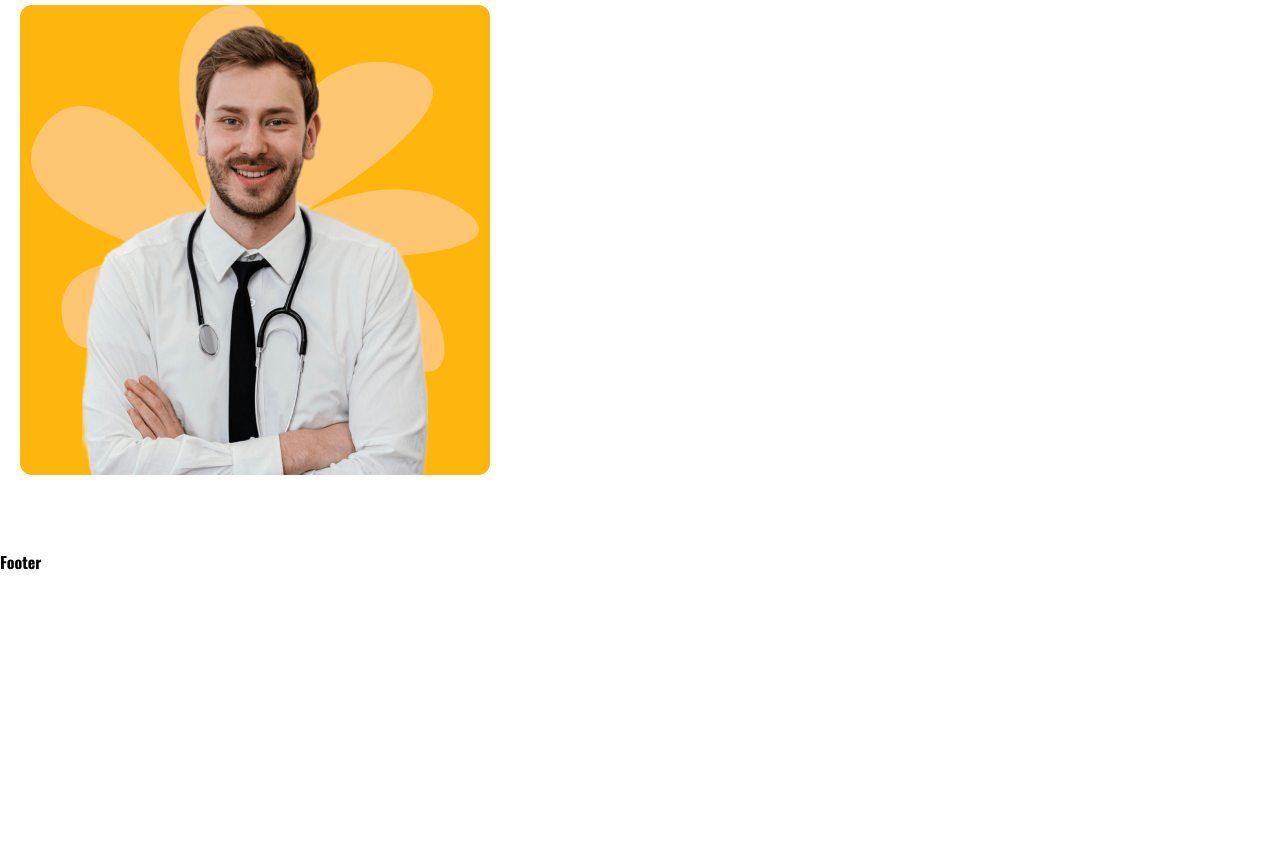
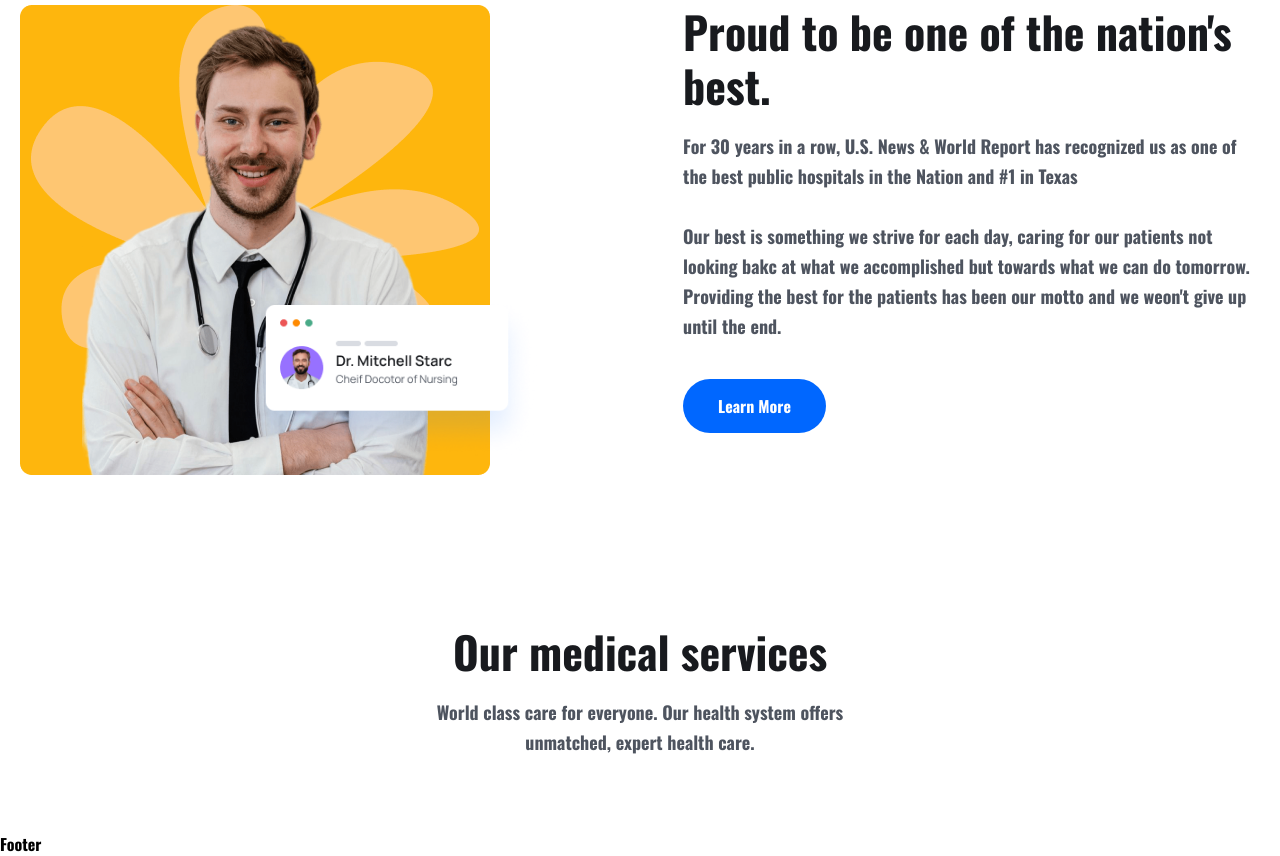
Before and after one commit to anirudhg001/doctor_appointment_website, a React (Vite) app in the folder frontend/: page / in a window 1280 px wide. Shown: the part 2340-3196 px from the top of the page. Before the commit the page ends 2914 px from the top, so only its background shows below. Built offline with nearby package versions, Linux system fonts and the light colour scheme.

Commit message:
about page

```diff
--- a/frontend/src/components/About/About.jsx
+++ b/frontend/src/components/About/About.jsx
@@ -1,5 +1,7 @@
 import React from "react";
-import aboutImg from '../../assets/images/about.png'
+import {Link} from 'react-router-dom'
+import aboutImg from '../../assets/images/about.png';
+import aboutCardImg from '../../assets/images/about-card.png';
 
 const About = () => {
   return <section>
@@ -10,6 +12,20 @@
             {/*=======about img========= */}
             <div className="relative w-3/4 lg:w-1/2 xl:w-[770px] z-10 order-2 lg:order-1">
                 <img src={aboutImg} alt="" />
+                <div className="absolute z-20 bottom-4 w-[200px] md:w-[300px] right-[-30%] md:right-[-7%]
+                lg:right-[22%]">
+                    <img src={aboutCardImg} alt="" />
+                </div>
+            </div>
+
+            {/*=======about content=======*/}
+            <div className="w-full lg:w-1/2 xl:w-[670px] order-1 lg:order-2">
+                <h2 className="heading">Proud to be one of the nation's best.</h2>
+                <p className="text__para">For 30 years in a row, U.S. News & World Report has recognized us as one of the best public hospitals in the Nation and #1 in Texas </p>
+
+                <p className="text__para mt-[30px]"> Our best is something we strive for each day, caring for our patients
+                not looking bakc at what we accomplished but towards what we can do tomorrow. Providing the best for the patients has been our motto and we weon't give up until the end.</p>
+                <Link to='/'><button className="btn">Learn More</button></Link>
             </div>
 
 
--- a/frontend/src/pages/Home.jsx
+++ b/frontend/src/pages/Home.jsx
@@ -159,6 +159,18 @@
   </div>
 </section>
   <About />
+
+  {/*============= services section ============ */}
+  <section>
+    <div className="container">
+      <div className="xl:w-[470px] mx-auto">
+        <h2 className="heading text-center">Our medical services</h2>
+        <p className="text__para text-center">World class care for everyone. Our health system offers unmatched,
+        expert health care.</p>
+      </div>
+    </div>
+  </section>
+  {/*============= services section end ============ */}
   </>
 };
 
```
